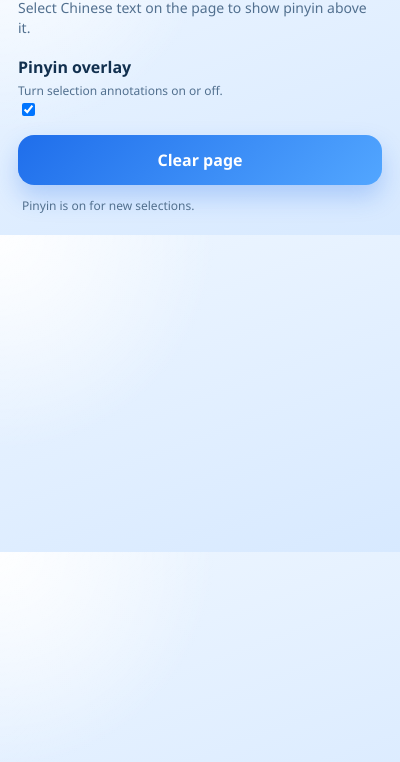
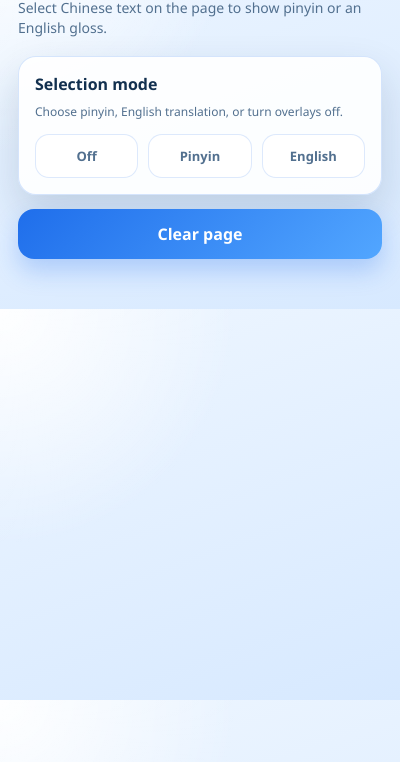
Before and after one commit to ailemas/chinese-pinyin-extension, a browser extension: page popup.html in a window 400 px wide. Shown: the part 82-844 px from the top of the page. Drawn offline with Linux system fonts and the light colour scheme.

Commit message:
Enhanced popup with selection mode for pinyin or English translation

```diff
--- a/popup.html
+++ b/popup.html
@@ -3,25 +3,38 @@
   <head>
     <meta charset="UTF-8" />
     <meta name="viewport" content="width=device-width, initial-scale=1.0" />
-    <title>Blue Pinyin Overlay</title>
+    <title>Pinyin Overlay</title>
     <link rel="stylesheet" href="popup.css" />
   </head>
   <body>
     <main class="popup">
       <p class="eyebrow">Chinese Reading Helper</p>
-      <h1>Blue Pinyin</h1>
+      <h1>Pinyin Overlay</h1>
       <p class="description">
-        Select Chinese text on the page to show pinyin above it.
+        Select Chinese text on the page to show pinyin or an English gloss.
       </p>
 
-      <label class="toggle-card" for="enabled-toggle">
-        <div>
-          <span class="toggle-label">Pinyin overlay</span>
-          <span class="toggle-help">Turn selection annotations on or off.</span>
+      <section class="mode-card" aria-labelledby="mode-heading">
+        <div class="mode-copy">
+          <span id="mode-heading" class="toggle-label">Selection mode</span>
+          <span class="toggle-help">Choose pinyin, English translation, or turn overlays off.</span>
         </div>
-        <input id="enabled-toggle" type="checkbox" />
-        <span class="toggle-ui" aria-hidden="true"></span>
-      </label>
+
+        <div class="mode-options" role="radiogroup" aria-labelledby="mode-heading">
+          <label class="mode-option">
+            <input type="radio" name="selection-mode" value="off" />
+            <span>Off</span>
+          </label>
+          <label class="mode-option">
+            <input type="radio" name="selection-mode" value="pinyin" />
+            <span>Pinyin</span>
+          </label>
+          <label class="mode-option">
+            <input type="radio" name="selection-mode" value="translation" />
+            <span>English</span>
+          </label>
+        </div>
+      </section>
 
       <button id="clear-button" class="clear-button" type="button">
         Clear page
```
